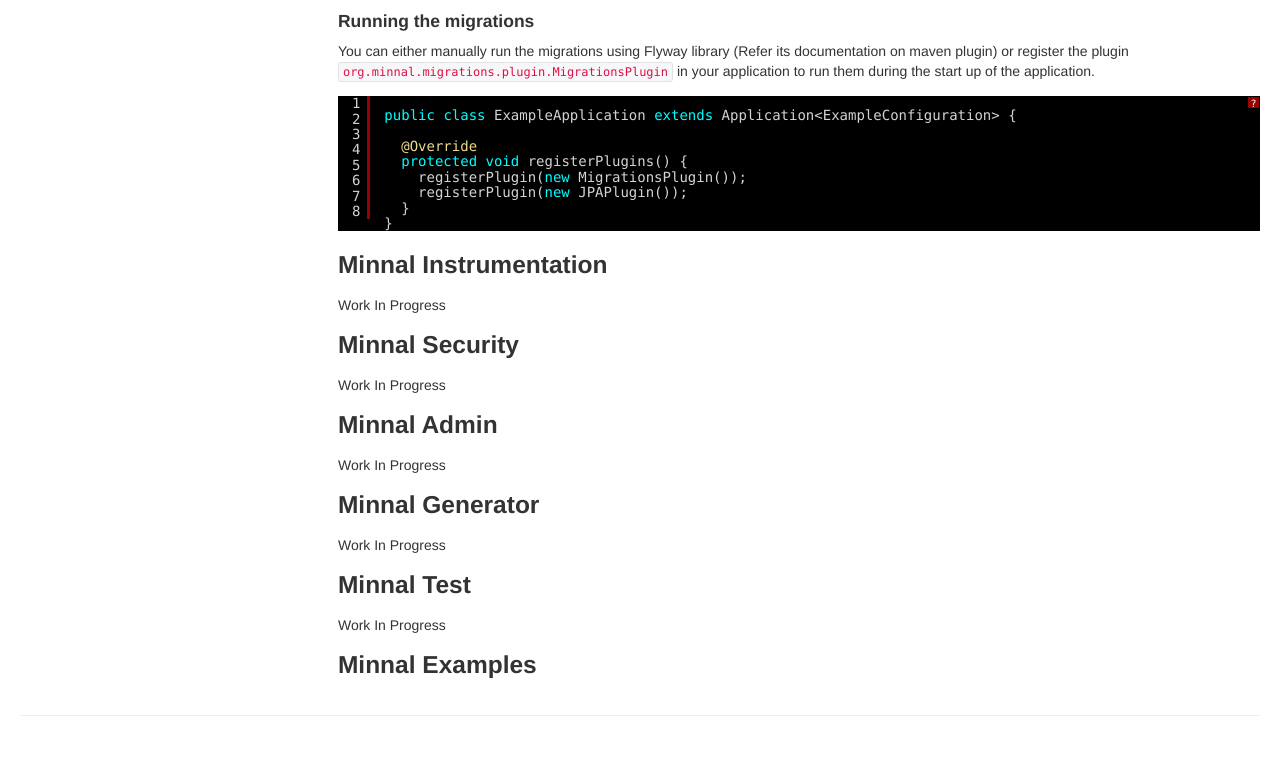
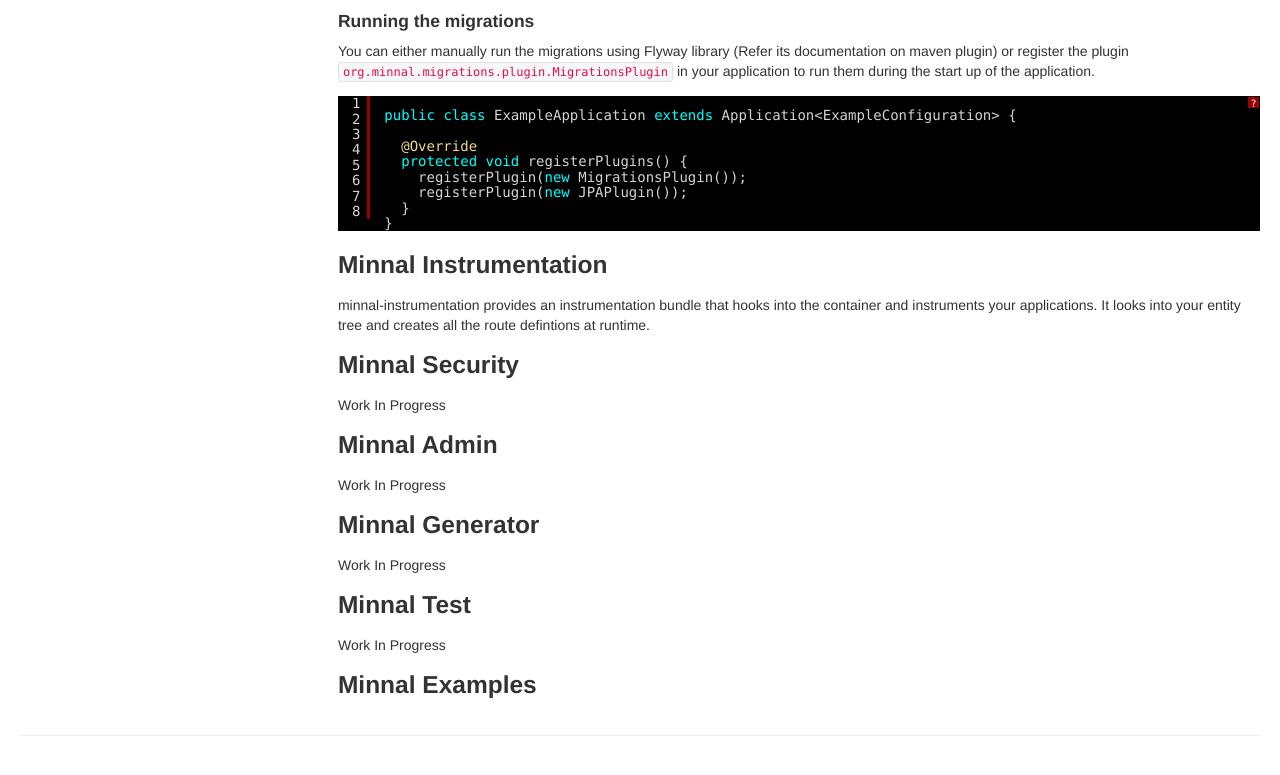
Before and after one commit to minnal/minnal, a plain HTML site: page userdoc.html in a window 1280 px wide. Shown: the part 8109-8884 px from the top of the page. Drawn offline with Linux system fonts and the light colour scheme.

Commit message:
incremental changes

```diff
--- a/userdoc.html
+++ b/userdoc.html
@@ -468,7 +468,7 @@
               }
             </pre>
             <h3>Minnal Instrumentation</h3>
-            Work In Progress
+            <p>minnal-instrumentation provides an instrumentation bundle that hooks into the container and instruments your applications. It looks into your entity tree and creates all the route defintions at runtime.</p>
             <h3>Minnal Security</h3>
             Work In Progress
             <h3>Minnal Admin</h3>
```
